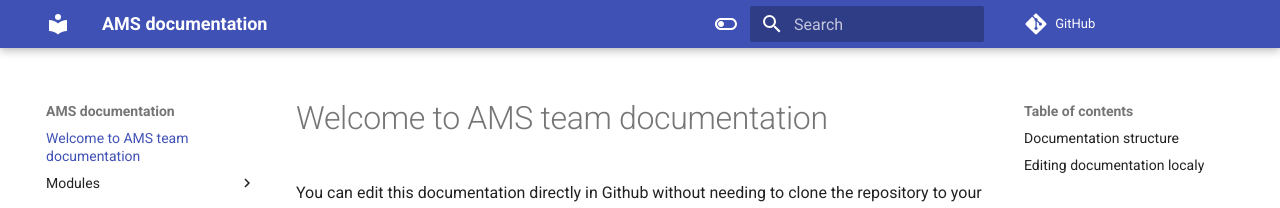
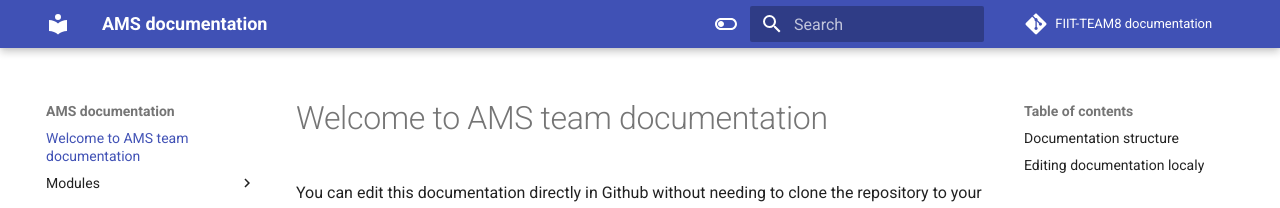
Before and after one commit to FIIT-TEAM8/team_documentation, an MkDocs documentation site: the page built from docs/index.md, in a window 1280 px wide. Shown: the top 208 px of the page. Built offline with MkDocs 1.6.1 and Material for MkDocs 9.7.7, drawn with Linux system fonts in a browser that asks for light colours; comment, search, counter and statistics services are not loaded.

Commit message:
Update mkdocs.yml

```diff
--- a/mkdocs.yml
+++ b/mkdocs.yml
@@ -1,5 +1,6 @@
 site_name: AMS documentation
 repo_url: https://github.com/FIIT-TEAM8/team_documentation
+repo_name: FIIT-TEAM8 documentation
 theme:
   name: material
   palette:
```
